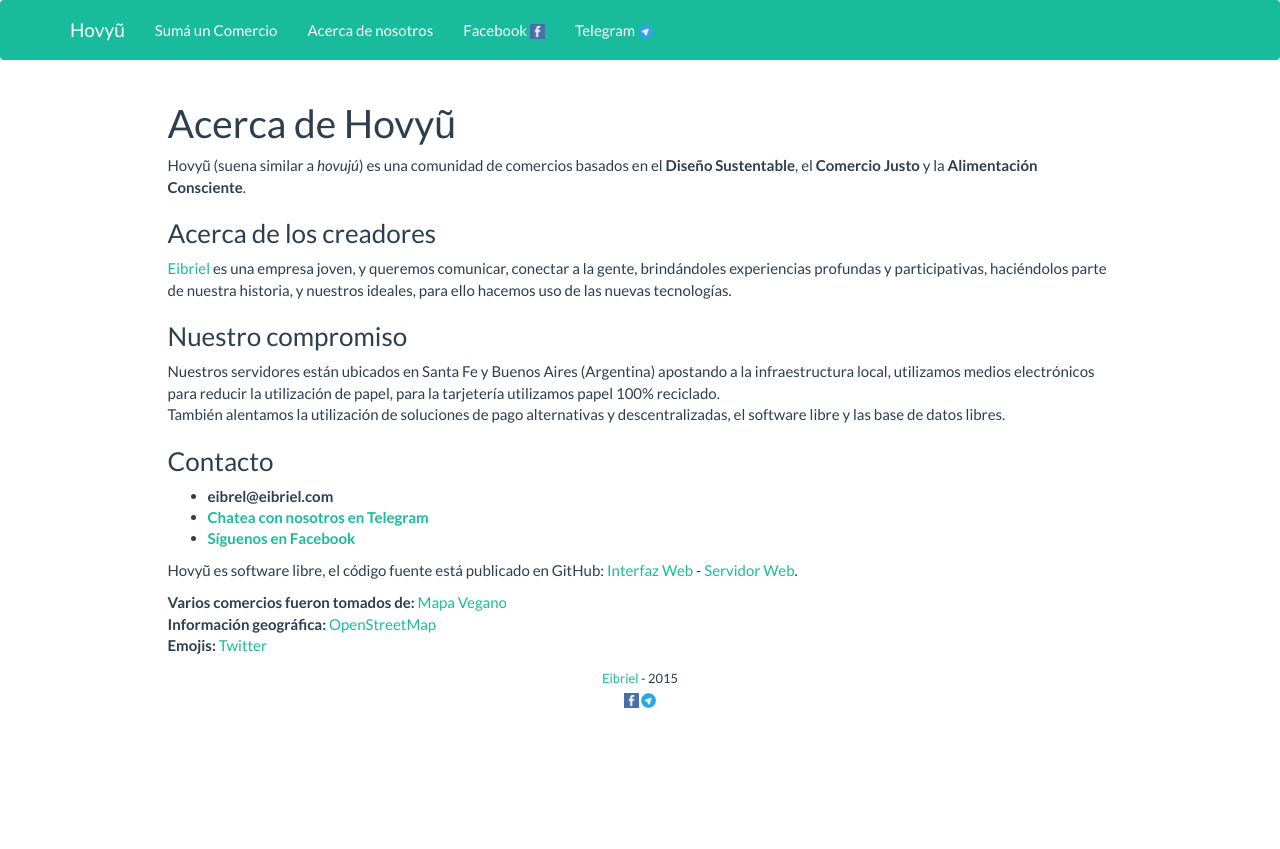
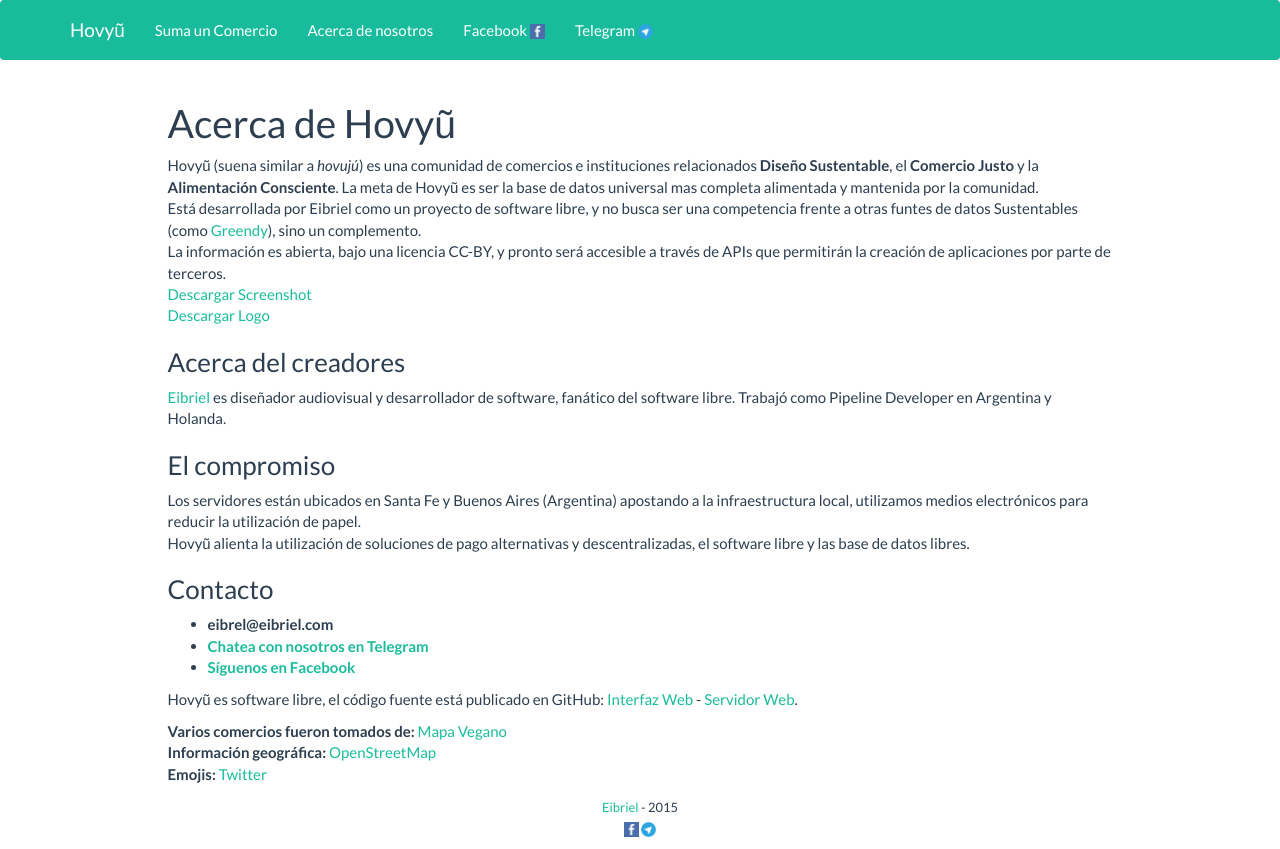
Before and after one commit to Eibriel/hovyu-community-web, a Flask app: page /about in a window 1280 px wide. Before the commit the page ends 708 px from the top, so only its background shows below. Run offline with Flask 2, Linux system fonts and the light colour scheme; parts of the project's set-up code (start-up, migrations or seed data) failed here and were passed over; some libraries are stand-ins or nearby versions.

Commit message:
Improving About description

```diff
--- a/web_server/web_server/templates/about.html
+++ b/web_server/web_server/templates/about.html
@@ -7,22 +7,29 @@
             <div class="panel-body">-->
                 <h1>Acerca de Hovyũ</h1>
                 <p>
-                    Hovyũ (suena similar a <em>hovujú</em>) es una comunidad de comercios basados en el <strong>Diseño Sustentable</strong>,
-                    el <strong>Comercio Justo</strong> y la <strong>Alimentación Consciente</strong>.
+                    Hovyũ (suena similar a <em>hovujú</em>) es una comunidad de comercios e instituciones relacionados <strong>Diseño Sustentable</strong>,
+                    el <strong>Comercio Justo</strong> y la <strong>Alimentación Consciente</strong>. La meta de Hovyũ es ser la
+                    base de datos universal mas completa alimentada y mantenida por la comunidad.<br>
+                    Está desarrollada por Eibriel como un proyecto de software libre, y no busca ser una competencia frente a otras
+                    funtes de datos Sustentables (como <a href="http://greendy.com.ar" target="_blank">Greendy</a>), sino un complemento.<br>
+                    La información es abierta, bajo una licencia CC-BY, y pronto será accesible a través de APIs que permitirán la creación
+                    de aplicaciones por parte de terceros.<br>
+                    <a href="/static/img/hovyu-screenshot.png" target="_blank">Descargar Screenshot</a>
+                    <br><a href="/static/img/hovyu-logo.png" target="_blank">Descargar Logo</a>
+                </p>
+                <p>
+
+                <h3>Acerca del creadores</h3>
+                <p>
+                    <a href="http://eibriel.com" target="_blank">Eibriel</a> es diseñador audiovisual y desarrollador de software, fanático del software
+                    libre. Trabajó como Pipeline Developer en Argentina y Holanda.
                 </p>
 
-                <h3>Acerca de los creadores</h3>
+                <h3>El compromiso</h3>
                 <p>
-                    <a href="http://eibriel.com" target="_blank">Eibriel</a> es una empresa joven, y queremos comunicar,
-                    conectar a la gente, brindándoles experiencias profundas y participativas,
-                    haciéndolos parte de nuestra historia, y nuestros ideales, para ello hacemos uso de las nuevas tecnologías.
-                </p>
-
-                <h3>Nuestro compromiso</h3>
-                <p>
-                    Nuestros servidores están ubicados en Santa Fe y Buenos Aires (Argentina) apostando a la infraestructura local,
-                    utilizamos medios electrónicos para reducir la utilización de papel, para la tarjetería utilizamos papel 100% reciclado.<br>
-                    También alentamos la utilización de soluciones de pago alternativas y descentralizadas, el software libre y
+                    Los servidores están ubicados en Santa Fe y Buenos Aires (Argentina) apostando a la infraestructura local,
+                    utilizamos medios electrónicos para reducir la utilización de papel.<br>
+                    Hovyũ alienta la utilización de soluciones de pago alternativas y descentralizadas, el software libre y
                     las base de datos libres.
                 </p>
                 <h3>Contacto</h3>
--- a/web_server/web_server/templates/layout.html
+++ b/web_server/web_server/templates/layout.html
@@ -19,7 +19,7 @@
     <meta property="og:image" content="/static/favicon.png"/>
     {% endif %}
 
-    <title>{% if subtitle != "" %}{{ subtitle|title }} - {% endif %}Hovyũ, la guía de lo sustentable</title>
+    <title>{% if subtitle != "" %}{{ subtitle|title }} - {% endif %}Hovyũ, vida sustentable</title>
 
     <!-- Bootstrap core CSS -->
     <link href="/static/bootstrap-3.3.4-dist/css/flatly.bootstrap.min.css" rel="stylesheet">
@@ -60,7 +60,7 @@
     </div>
     <div id="navbar" class="collapse navbar-collapse">
       <ul class="nav navbar-nav">
-        <li class=""><a href="/store_add_edit">Sumá un Comercio</a></li>
+        <li class=""><a href="/store_add_edit">Suma un Comercio</a></li>
         <li class=""><a href="/about">Acerca de nosotros</a></li>
         <!--<li class=""><a href="/">Help</a></li>-->
         <li class=""><a href="https://www.facebook.com/HovyuPage" target="_blank">Facebook <img src="/static/img/facebook-icon.png" alt="Facebook" style="height: 1em;"></a></li>
```
